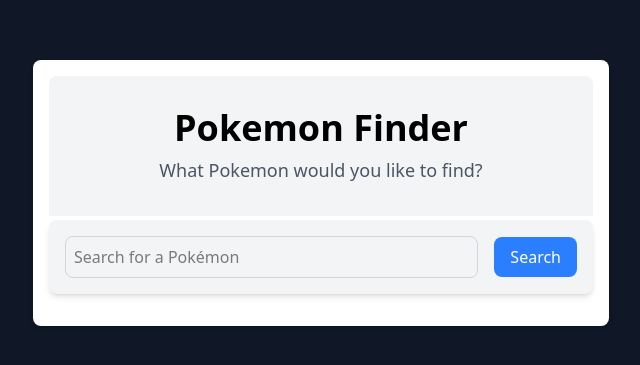
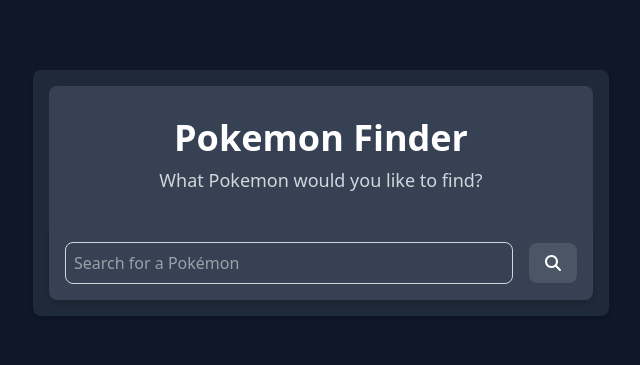
Before and after one commit to cat-yarosl/pokegit, a React (Vite) app in the folder frontend/: page / in a window 1280 px wide. Shown: the part 207-572 px from the top of the page, without its empty margins (319-959 px from the left). Built offline with nearby package versions, Linux system fonts and the light colour scheme; no server answers; what chartjs-plugin-datalabels would draw is missing.

Commit message:
formatting and aesthetic updates

```diff
--- a/frontend/package.json
+++ b/frontend/package.json
@@ -10,6 +10,9 @@
     "preview": "vite preview"
   },
   "dependencies": {
+    "@fortawesome/fontawesome-svg-core": "^6.7.2",
+    "@fortawesome/free-solid-svg-icons": "^6.7.2",
+    "@fortawesome/react-fontawesome": "^0.2.2",
     "@tailwindcss/vite": "^4.0.10",
     "chartjs-plugin-datalabels": "^2.2.0",
     "react": "^19.0.0",
--- a/frontend/src/app/App.tsx
+++ b/frontend/src/app/App.tsx
@@ -23,8 +23,23 @@ function App() {
   }, []);
 
   return (
-    <div className="App flex justify-center items-center min-h-screen bg-gray-900">
-      <div className="w-full max-w-xl p-4 bg-white rounded-lg shadow-md">
+    <div className='
+      App
+      flex
+      justify-center
+      items-center
+      min-h-screen
+      bg-gray-900
+      text-white
+    '>
+      <div className='
+        w-full
+        max-w-xl
+        p-4
+        bg-gray-800
+        rounded-lg
+        shadow-md
+      '>
         <Header
           text='Pokemon Finder'
           subText='What Pokemon would you like to find?'
--- a/frontend/src/app/components/Header.tsx
+++ b/frontend/src/app/components/Header.tsx
@@ -7,9 +7,26 @@ interface HeaderProps {
 
 const Header: React.FC<HeaderProps> = ({ text, subText }) => {
   return (
-    <header className="text-center p-8 mb-1 bg-gray-100 rounded-t-lg">
-      <h1 className="text-4xl font-bold mb-2">{text}</h1>
-      <p className="text-lg text-gray-600">{subText}</p>
+    <header className='
+      text-center
+      p-8
+      bg-gray-700
+      rounded-t-lg
+    '>
+      <h1 className='
+        text-4xl
+        font-bold
+        mb-2
+        text-white
+      '>
+        {text}
+      </h1>
+      <p className='
+        text-lg
+        text-gray-300
+      '>
+        {subText}
+      </p>
     </header>
   );
 };
--- a/frontend/src/app/components/Pokemon/PokemonCard.tsx
+++ b/frontend/src/app/components/Pokemon/PokemonCard.tsx
@@ -16,6 +16,7 @@ const PokemonCard: React.FC<PokemonCardProps> = ({ pokemonInfo }) => {
       const response = await fetch(pokemonInfo.species.url);
       const data = await response.json();
       const entry = data.flavor_text_entries.find((entry: any) => entry.language.name === 'en');
+
       setPokedexEntry(entry ? entry.flavor_text : 'No entry available.');
     };
 
@@ -23,14 +24,43 @@ const PokemonCard: React.FC<PokemonCardProps> = ({ pokemonInfo }) => {
   }, [pokemonInfo]);
 
   return (
-    <div className="pokemon-info p-4 bg-white rounded-lg shadow-md">
-      <h2 className="text-2xl font-bold mb-2 capitalize">{pokemonInfo.name}</h2>
-      <PokemonSprites sprites={pokemonInfo.sprites} name={pokemonInfo.name} />
-      <p className="flex justify-center items-center">{pokemonInfo.types.map((type: any) => (
-        <TypeBadge key={type.type.name} typeName={type.type.name} />
-      ))}</p>
-      <PokemonDetails height={pokemonInfo.height} weight={pokemonInfo.weight} pokedexEntry={pokedexEntry} />
-      <StatChart pokemonInfo={pokemonInfo} />
+    <div className="
+      pokemon-info
+      p-4
+      bg-gray-800
+      rounded-lg
+      shadow-md
+    ">
+      <h2 className="
+        text-2xl
+        font-bold
+        mb-2
+        capitalize
+        text-white
+      ">
+        {pokemonInfo.name}
+      </h2>
+      <PokemonSprites
+        sprites={pokemonInfo.sprites}
+        name={pokemonInfo.name}
+      />
+      <p className="
+        flex
+        justify-center
+        items-center
+      ">
+        {pokemonInfo.types.map((type: any) => (
+          <TypeBadge key={type.type.name} typeName={type.type.name} />
+        ))}
+      </p>
+      <PokemonDetails
+        height={pokemonInfo.height}
+        weight={pokemonInfo.weight}
+        pokedexEntry={pokedexEntry}
+      />
+      <StatChart
+        pokemonInfo={pokemonInfo}
+      />
     </div>
   );
 };
--- a/frontend/src/app/components/Pokemon/PokemonDetails.tsx
+++ b/frontend/src/app/components/Pokemon/PokemonDetails.tsx
@@ -13,12 +13,24 @@ const PokemonDetails: React.FC<PokemonDetailsProps> = ({ height, weight, pokedex
   const weightInPounds = (weight / 4.536).toFixed(1); // Convert hectograms to pounds
 
   return (
-    <div className="pokemon-details text-lg">
-      <div className="flex justify-center items-center mt-4 mb-4">
-        <p className='mr-2'>{feet}' {inches}"</p>
+    <div className='
+      pokemon-details
+      text-lg
+    '>
+      <div className='
+        flex
+        justify-center
+        items-center
+        mt-4
+        mb-4
+      '>
+        <p className='
+          mr-2
+        '>{feet}' {inches}'
+        </p>
         <p>{weightInPounds} lbs</p>
       </div>
-      <p><strong>Pokédex Entry:</strong> {pokedexEntry}</p>
+      <p>{pokedexEntry}</p>
     </div>
   );
 };
--- a/frontend/src/app/components/Pokemon/PokemonSprites.tsx
+++ b/frontend/src/app/components/Pokemon/PokemonSprites.tsx
@@ -10,16 +10,25 @@ interface PokemonSpritesProps {
 
 const PokemonSprites: React.FC<PokemonSpritesProps> = ({ sprites, name }) => {
   return (
-    <div className="flex justify-center items-center space-x-4 mb-4">
+    <div className='
+      flex
+      justify-center
+      items-center
+      space-x-4
+      mb-4
+      bg-gray-700
+      rounded-lg
+      p-4
+    '>
       <img
         src={sprites.front_default}
         alt={name}
-        className="w-32 h-32 mx-auto mb-4"
+        className='w-32 h-32 mx-auto mb-4'
       />
       <img
         src={sprites.front_shiny}
         alt={`${name} (shiny)`}
-        className="w-32 h-32 mx-auto mb-4"
+        className='w-32 h-32 mx-auto mb-4'
       />
     </div>
   );
--- a/frontend/src/app/components/Pokemon/StatChart.tsx
+++ b/frontend/src/app/components/Pokemon/StatChart.tsx
@@ -31,6 +31,14 @@ const StatChart: React.FC<StatChartProps> = ({ pokemonInfo }) => {
     scales: {
       x: {
         max: maxStatValue,
+        ticks: {
+          color: 'white',
+        }
+      },
+      y: {
+        ticks: {
+          color: 'white',
+        },
       },
     },
     plugins: {
@@ -40,11 +48,12 @@ const StatChart: React.FC<StatChartProps> = ({ pokemonInfo }) => {
       title: {
         display: true,
         text: 'Pokémon Stats',
+        color: 'white',
       },
       datalabels: {
         anchor: 'end' as const,
         align: 'end' as const,
-        color: 'black',
+        color: 'gray',
         font: {
           weight: 'bold' as const,
         },
@@ -54,8 +63,18 @@ const StatChart: React.FC<StatChartProps> = ({ pokemonInfo }) => {
   };
 
   return (
-    <div className="stats-box p-4 bg-white rounded-lg shadow-md">
-      <Bar data={data} options={options} />
+    <div className="
+      stats-box
+      mt-2
+      p-4
+      bg-gray-800
+      rounded-lg
+      shadow-md
+    ">
+      <Bar
+        data={data}
+        options={options}
+      />
     </div>
   );
 };
--- a/frontend/src/app/components/Pokemon/TypeBadge.tsx
+++ b/frontend/src/app/components/Pokemon/TypeBadge.tsx
@@ -29,7 +29,18 @@ const TypeBadge: React.FC<TypeBadgeProps> = ({ typeName }) => {
   const typeClass = typeColors[typeName.toLowerCase()] || 'bg-gray-400';
 
   return (
-    <span className={`type-badge ${typeClass} text-white px-2 py-1 rounded-lg text-sm mr-1`}>
+    <span className={`
+      type-badge
+      ${typeClass}
+      text-white
+      px-2
+      py-1
+      rounded-lg
+      text-sm
+      mr-2
+      `}
+      style={{ boxShadow: 'inset 0 0 0 2px #d1d5db' }}
+    >
       {typeName}
     </span>
   );
--- a/frontend/src/app/components/SearchBar.tsx
+++ b/frontend/src/app/components/SearchBar.tsx
@@ -1,4 +1,6 @@
 import React from 'react';
+import { FontAwesomeIcon } from '@fortawesome/react-fontawesome';
+import { faSearch } from '@fortawesome/free-solid-svg-icons';
 
 interface SearchBarProps {
   searchTerm: string;
@@ -7,27 +9,55 @@ interface SearchBarProps {
 }
 
 const SearchBar: React.FC<SearchBarProps> = ({ searchTerm, setSearchTerm, handleSearch }) => {
-  const handleKeyPress = (event: React.KeyboardEvent<HTMLInputElement>) => {
+  const handleKeyDown = (event: React.KeyboardEvent<HTMLInputElement>) => {
     if (event.key === 'Enter') {
       handleSearch();
     }
   };
 
   return (
-    <div className="search-bar flex items-center space-x-4 p-4 bg-gray-100 rounded-lg shadow-md mb-4">
+    <div className='
+      search-bar
+      flex
+      items-center
+      space-x-4
+      p-4
+      bg-gray-700
+      rounded-b-lg
+      shadow-md
+    '>
       <input
-        type="text"
-        placeholder="Search for a Pokémon"
+        type='text'
+        placeholder='Search for a Pokémon'
         value={searchTerm}
         onChange={(e) => setSearchTerm(e.target.value)}
-        onKeyPress={handleKeyPress}
-        className="flex-grow p-2 border border-gray-300 rounded-lg focus:outline-none focus:ring-2 focus:ring-blue-500"
+        onKeyDown={handleKeyDown}
+        className='
+          flex-grow
+          p-2
+          border
+          border-gray-300
+          rounded-lg
+          focus:outline-none
+          focus:ring-2
+          focus:ring-gray-500
+        '
       />
       <button
         onClick={handleSearch}
-        className="px-4 py-2 bg-blue-500 text-white rounded-lg hover:bg-blue-600 focus:outline-none focus:ring-2 focus:ring-blue-500"
+        className='
+          px-4
+          py-2
+          bg-gray-600
+          text-white
+          rounded-lg
+          hover:bg-gray-500
+          focus:outline-none
+          focus:ring-2
+          focus:ring-gray-500
+        '
       >
-        Search
+        <FontAwesomeIcon icon={faSearch} />
       </button>
     </div>
   );
```
Also changed, not shown: 1 other file (tests, documents, lock files or other folders).
